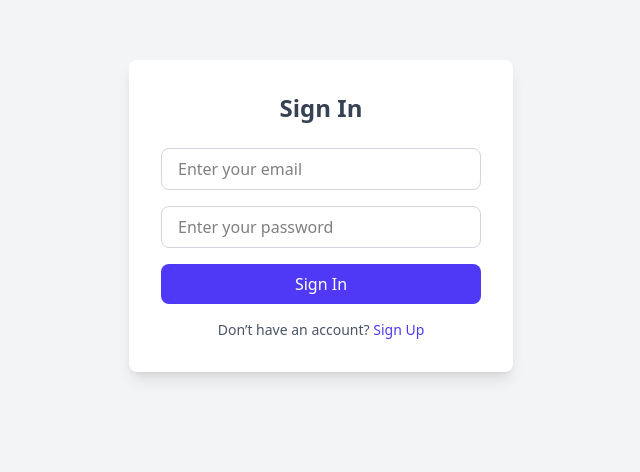
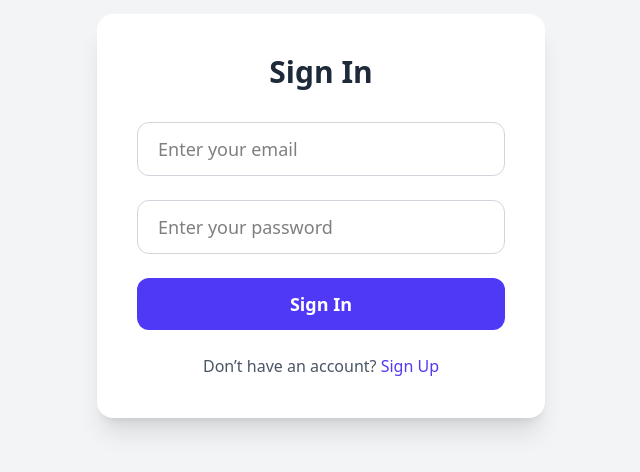
Before and after one commit to Mustafakhan3/REAL-TIME-RAG-CHATBOT, a React (Vite) app in the folder frontend/: page /signin in a window 1280 px wide. Shown: the part 184-656 px from the top of the page, without its empty margins (319-959 px from the left). Built offline with nearby package versions, Linux system fonts and the light colour scheme.

Commit message:
Updated backend fixes

```diff
--- a/frontend/src/components/Chatbox.jsx
+++ b/frontend/src/components/Chatbox.jsx
@@ -178,7 +178,6 @@ function Chatbox() {
       setDeletingId(null);
     }
   };
-
 const handleSend = async () => {
   if (!input.trim() || !uid || !activeChatId) return;
   const text = input.trim();
@@ -261,6 +260,8 @@ function Chatbox() {
   }
 };
 
+  // ---- Send with memory ----
+
   return (
 <div className="flex h-screen min-h-0 bg-zinc-950 text-white w-full max-w-[100vw] overflow-hidden overflow-x-hidden relative">
       {/* Sidebar */}
@@ -274,11 +275,8 @@ function Chatbox() {
           <button
             className="sm:hidden text-zinc-400 hover:text-white"
             onClick={() => setSidebarOpen(false)}
-            aria-label="Close sidebar"
-            title="Close"
           >
-            {/* 22px → 1.375rem */}
-            <X className="w-[1.375rem] h-[1.375rem]" />
+            <X size={22} />
           </button>
         </div>
         <div className="space-y-2 overflow-y-auto max-h-[80vh] pr-1">
@@ -304,10 +302,8 @@ function Chatbox() {
                   onClick={() => handleDeleteChat(c.id)}
                   disabled={deletingId === c.id}
                   title="Delete"
-                  aria-label="Delete chat"
                 >
-                  {/* 16px → 1rem */}
-                  <Trash2 className="w-4 h-4" />
+                  <Trash2 size={16} />
                 </button>
               </div>
             ))
@@ -321,21 +317,21 @@ function Chatbox() {
           <button
             className="text-zinc-300 hover:text-white"
             onClick={() => setSidebarOpen(true)}
-            aria-label="Open sidebar"
-            title="Open"
           >
-            {/* 24px → 1.5rem */}
-            <Menu className="w-6 h-6" />
+            <Menu size={24} />
           </button>
           <h1 className="text-lg font-semibold">Chatbot</h1>
           <div className="w-6" />
         </div>
 
         {/* Scroll area */}
-        <div
-          ref={scrollRef}
+
+  <div ref={scrollRef}
   className="chat-scroll w-full max-w-4xl flex-1 min-h-0 overflow-y-auto overflow-x-hidden px-2 sm:px-3 py-4 space-y-3 bg-zinc-900 border border-zinc-800 rounded-2xl shadow-xl relative"
 >
+
+
+
           {messages.length === 0 ? (
             <div className="text-center text-zinc-500 mt-10 text-sm sm:text-base">
               Start a conversation...
@@ -350,7 +346,6 @@ function Chatbox() {
   />
 ))
           )}
-
           {isStreaming && <Message text={streamText} sender="bot" sources={[]} />}
 
           {loading && !isStreaming && (
@@ -362,7 +357,6 @@ function Chatbox() {
               </div>
             </div>
           )}
-
           {!autoScroll && (
             <button
               onClick={() => {
@@ -373,8 +367,7 @@ function Chatbox() {
               className="absolute right-4 bottom-4 flex items-center gap-1 bg-zinc-800/90 hover:bg-zinc-700 text-white text-xs px-3 py-2 rounded-full shadow-lg border border-zinc-700"
               title="Jump to latest"
             >
-              {/* 14px → 0.875rem */}
-              <ArrowDown className="w-[0.875rem] h-[0.875rem]" />
+              <ArrowDown size={14} />
               New messages
             </button>
           )}
--- a/frontend/src/components/Message.jsx
+++ b/frontend/src/components/Message.jsx
@@ -3,35 +3,35 @@ import React from "react";
 function Message({ text, sender, sources = [] }) {
   const isUser = sender === "user";
 
-  // Bubble width caps in rem (for consistent scaling across hosts/devices)
-  // 420px→26.25rem, 460px→28.75rem, 500px→31.25rem, 520px→32.5rem, 580px→36.25rem
+  // Slightly larger bubble caps
+  // (kept your rem-based caps; nudged each up ~1–2rem where helpful)
   const bubbleMax = isUser
-    ? "max-w-[94vw] sm:max-w-[26.25rem] md:max-w-[28.75rem] xl:max-w-[32.5rem]"
-    : "max-w-[94vw] sm:max-w-[28.75rem] md:max-w-[31.25rem] xl:max-w-[36.25rem]";
+    ? "max-w-[114vw] sm:max-w-[28rem] md:max-w-[40rem] xl:max-w-[34rem]"
+    : "max-w-[94vw]  sm:max-w-[30rem] md:max-w-[40rem] xl:max-w-[38rem]";
 
   return (
     <div className={`flex w-full ${isUser ? "justify-end" : "justify-start"}`}>
       <div className={bubbleMax}>
         <div
-          className={`inline-block w-full px-3 py-2 sm:px-4 sm:py-3 rounded-xl shadow-sm
+          className={`inline-block w-full px-4 py-3 sm:px-5 sm:py-3.5 rounded-2xl shadow-sm
   whitespace-pre-wrap break-words overflow-hidden text-ellipsis
-  text-[0.8125rem] sm:text-[0.84375rem] md:text-[0.875rem] leading-relaxed
+  text-sm sm:text-[0.95rem] md:text-base leading-relaxed
   ${isUser ? "bg-indigo-600 text-white rounded-br-sm" : "bg-zinc-800 text-zinc-100 rounded-bl-sm"}`}
         >
           <p className="whitespace-pre-wrap break-words">{text}</p>
 
           {/* Sources (assistant only) */}
           {!isUser && sources.length > 0 && (
-            <div className="mt-2 pt-2 border-t border-zinc-700 text-[0.625rem] sm:text-[0.65625rem] text-zinc-400 break-words overflow-hidden">
-              <p className="font-medium text-zinc-300 mb-1">Sources:</p>
-              <ul className="list-disc list-inside space-y-0.5">
+            <div className="mt-3 pt-2.5 border-t border-zinc-700 text-[0.72rem] sm:text-[0.78rem] text-zinc-400 break-words overflow-hidden">
+              <p className="font-medium text-zinc-300 mb-1.5">Sources:</p>
+              <ul className="list-disc list-inside space-y-1">
                 {sources.map((src, i) => (
                   <li key={i} className="truncate leading-snug">
                     <a
                       href={src.link}
                       target="_blank"
                       rel="noopener noreferrer"
-                      className="text-indigo-400 hover:underline break-all"
+                      className="text-indigo-300 hover:underline break-all"
                     >
                       {src.title || src.link}
                     </a>
--- a/frontend/src/components/SignIn.jsx
+++ b/frontend/src/components/SignIn.jsx
@@ -1,4 +1,3 @@
-// src/components/SignIn.jsx
 import React, { useState } from 'react';
 import { Link, useLocation, useNavigate } from 'react-router-dom';
 import { auth } from '../firebase';
@@ -17,27 +16,25 @@ export default function SignIn() {
     setError('');
     try {
       await signInWithEmailAndPassword(auth, email, password);
-      console.log('User signed in successfully');
       navigate(from, { replace: true });
     } catch (err) {
       setError(err.message);
-      console.error('Error during sign in:', err);
     }
   };
 
   return (
-    <div className="flex items-center justify-center h-screen bg-gray-100">
-      <div className="bg-white p-8 rounded-lg shadow-lg w-96">
-        <h2 className="text-2xl font-semibold text-center text-gray-700 mb-6">Sign In</h2>
-        <form onSubmit={handleSignIn} className="space-y-4">
+    <div className="flex items-center justify-center min-h-screen bg-gray-100 px-4">
+      <div className="bg-white p-10 rounded-2xl shadow-xl w-full max-w-md xs:p-6 xs:max-w-sm">
+        <h2 className="text-3xl font-bold text-center text-gray-800 mb-8">
+          Sign In
+        </h2>
+        <form onSubmit={handleSignIn} className="space-y-6">
           <input
             type="email"
             value={email}
             onChange={(e) => setEmail(e.target.value)}
             placeholder="Enter your email"
-            id="email"
-            name="email"
-            className="w-full px-4 py-2 border border-gray-300 rounded-lg focus:outline-none focus:ring-2 focus:ring-indigo-500"
+            className="w-full px-5 py-3 border border-gray-300 text-lg rounded-xl focus:outline-none focus:ring-2 focus:ring-indigo-500"
             required
           />
           <input
@@ -45,19 +42,22 @@ export default function SignIn() {
             value={password}
             onChange={(e) => setPassword(e.target.value)}
             placeholder="Enter your password"
-            id="password"
-            name="password"
-            className="w-full px-4 py-2 border border-gray-300 rounded-lg focus:outline-none focus:ring-2 focus:ring-indigo-500"
+            className="w-full px-5 py-3 border border-gray-300 text-lg rounded-xl focus:outline-none focus:ring-2 focus:ring-indigo-500"
             required
           />
-          {error && <p className="text-red-500 text-sm">{error}</p>}
-          <button type="submit" className="w-full bg-indigo-600 text-white py-2 rounded-lg hover:bg-indigo-700">
+          {error && <p className="text-red-500 text-base">{error}</p>}
+          <button
+            type="submit"
+            className="w-full bg-indigo-600 text-white py-3 text-lg font-semibold rounded-xl hover:bg-indigo-700 transition"
+          >
             Sign In
           </button>
         </form>
-        <p className="mt-4 text-center text-gray-600 text-sm">
+        <p className="mt-6 text-center text-gray-600 text-base">
           Don’t have an account?{' '}
-          <Link to="/signup" className="text-indigo-600 hover:underline">Sign Up</Link>
+          <Link to="/signup" className="text-indigo-600 hover:underline font-medium">
+            Sign Up
+          </Link>
         </p>
       </div>
     </div>
--- a/frontend/src/components/SignUp.jsx
+++ b/frontend/src/components/SignUp.jsx
@@ -1,4 +1,3 @@
-// src/components/SignUp.jsx
 import React, { useState } from 'react';
 import { Link, useNavigate } from 'react-router-dom';
 import { auth } from '../firebase';
@@ -18,14 +17,9 @@ export default function SignUp() {
     setIsSubmitting(true);
 
     try {
-      // Firebase create user
       await createUserWithEmailAndPassword(auth, email, password);
-      console.log('✅ User signed up successfully');
-
-      // ✅ Redirect to Sign In page after success
       navigate('/signin', { replace: true });
     } catch (err) {
-      console.error('❌ Error during sign up:', err);
       if (err.code === 'auth/email-already-in-use') {
         setError('This email is already registered. Please sign in instead.');
       } else {
@@ -37,18 +31,18 @@ export default function SignUp() {
   };
 
   return (
-    <div className="flex items-center justify-center h-screen bg-gray-100">
-      <div className="bg-white p-8 rounded-lg shadow-lg w-96">
-        <h2 className="text-2xl font-semibold text-center text-gray-700 mb-6">Sign Up</h2>
-        <form onSubmit={handleSignUp} className="space-y-4">
+    <div className="flex items-center justify-center min-h-screen bg-gray-100 px-4">
+      <div className="bg-white p-10 rounded-2xl shadow-xl w-full max-w-md xs:p-6 xs:max-w-sm">
+        <h2 className="text-3xl font-bold text-center text-gray-800 mb-8">
+          Sign Up
+        </h2>
+        <form onSubmit={handleSignUp} className="space-y-6">
           <input
             type="email"
             value={email}
             onChange={(e) => setEmail(e.target.value)}
             placeholder="Enter your email"
-            id="email"
-            name="email"
-            className="w-full px-4 py-2 border border-gray-300 rounded-lg focus:outline-none focus:ring-2 focus:ring-indigo-500"
+            className="w-full px-5 py-3 border border-gray-300 text-lg rounded-xl focus:outline-none focus:ring-2 focus:ring-indigo-500"
             required
           />
           <input
@@ -56,16 +50,14 @@ export default function SignUp() {
             value={password}
             onChange={(e) => setPassword(e.target.value)}
             placeholder="Enter your password"
-            id="password"
-            name="password"
-            className="w-full px-4 py-2 border border-gray-300 rounded-lg focus:outline-none focus:ring-2 focus:ring-indigo-500"
+            className="w-full px-5 py-3 border border-gray-300 text-lg rounded-xl focus:outline-none focus:ring-2 focus:ring-indigo-500"
             required
           />
-          {error && <p className="text-red-500 text-sm">{error}</p>}
+          {error && <p className="text-red-500 text-base">{error}</p>}
           <button
             type="submit"
             disabled={isSubmitting}
-            className={`w-full text-white py-2 rounded-lg transition ${
+            className={`w-full text-white py-3 text-lg font-semibold rounded-xl transition ${
               isSubmitting
                 ? 'bg-gray-400 cursor-not-allowed'
                 : 'bg-indigo-600 hover:bg-indigo-700'
@@ -74,9 +66,9 @@ export default function SignUp() {
             {isSubmitting ? 'Creating account…' : 'Sign Up'}
           </button>
         </form>
-        <p className="mt-4 text-center text-gray-600 text-sm">
+        <p className="mt-6 text-center text-gray-600 text-base">
           Already have an account?{' '}
-          <Link to="/signin" className="text-indigo-600 hover:underline">
+          <Link to="/signin" className="text-indigo-600 hover:underline font-medium">
             Sign In
           </Link>
         </p>
```
Lines whose indentation alone changed are shown as unchanged.
